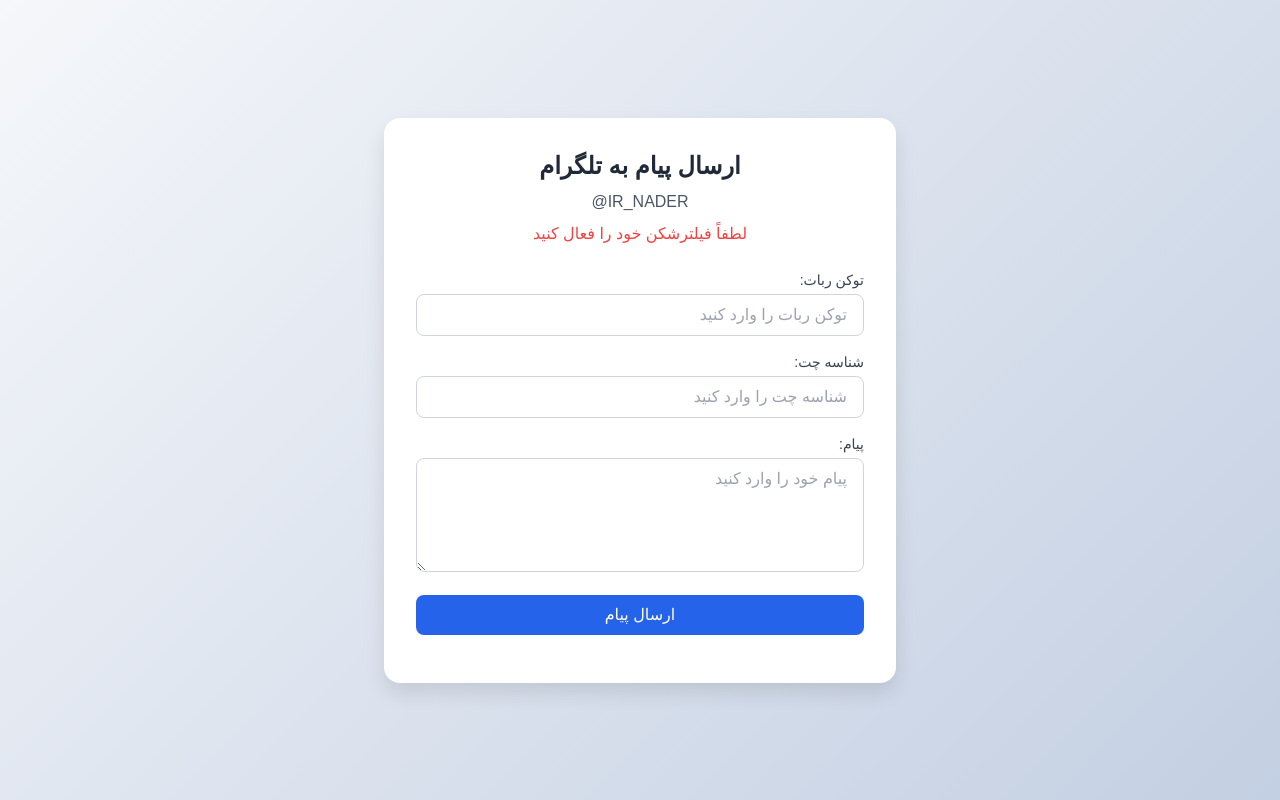
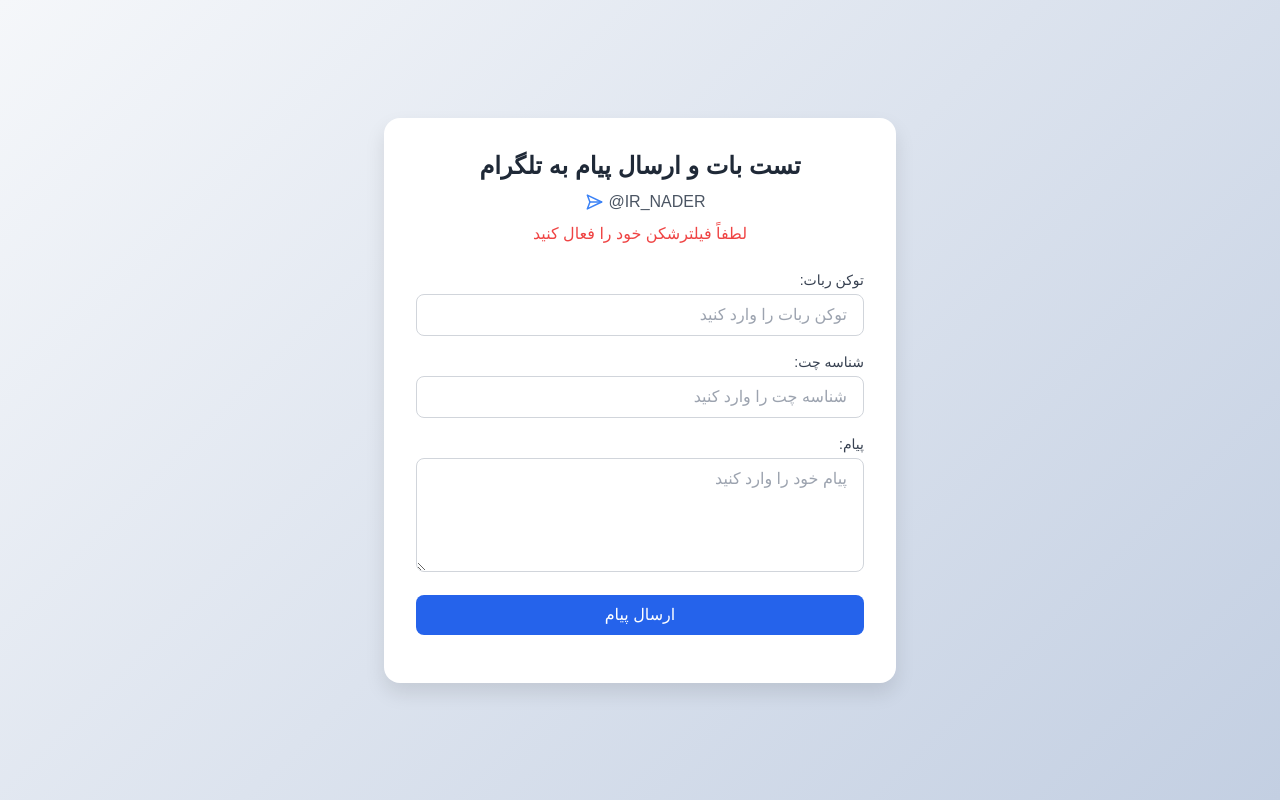
Before and after one commit to 2000nader/send-telegram, a plain HTML site: page index.html in a window 1280 px wide. Drawn offline with nearby package versions, Linux system fonts and the light colour scheme; a small style sheet from the web is missing.

Commit message:
جهت تست بات و ارسال پیام به تلگرام استفاده می شود
در این صفحه با وارد کردن توکن و آیدی خود می توانید بات تلگرام خود را تست کنید

```diff
--- a/index.html
+++ b/index.html
@@ -4,9 +4,7 @@
     <meta charset="UTF-8" />
     <meta name="viewport" content="width=device-width, initial-scale=1.0" />
     <title>ارسال پیام به تلگرام</title>
-    <!-- Tailwind CSS CDN -->
     <link href="https://cdn.jsdelivr.net/npm/tailwindcss@2.2.19/dist/tailwind.min.css" rel="stylesheet" />
-    <!-- فونت ایران‌سنس -->
     <link href="https://cdn.fontcdn.ir/iran-sans/iran-sans.css" rel="stylesheet" />
     <style>
       body {
@@ -47,12 +45,40 @@
         from { opacity: 0; }
         to { opacity: 1; }
       }
+      .copyable-id {
+        display: flex;
+        align-items: center;
+        justify-content: center;
+        cursor: pointer;
+        user-select: none;
+        transition: color 0.2s;
+        /* برای اینکه آیکون در سمت چپ متن باشد (در محیط RTL) */
+        flex-direction: row-reverse;
+      }
+      .copyable-id:hover {
+        color: #3b82f6;
+      }
     </style>
   </head>
   <body>
     <div class="container">
-      <h1 class="text-2xl font-bold text-center text-gray-800 mb-2">ارسال پیام به تلگرام</h1>
-      <p class="text-center text-gray-600 mb-2">IR_NADER@</p>
+      <h1 class="text-2xl font-bold text-center text-gray-800 mb-2">تست بات و ارسال پیام به تلگرام</h1>
+
+      <p
+        class="text-center text-gray-600 mb-2 copyable-id"
+        id="telegram-id"
+        data-id="IR_NADER@"
+        onclick="copyToClipboard('IR_NADER@')"
+      >
+        <svg xmlns="http://www.w3.org/2000/svg" width="18" height="18" viewBox="0 0 24 24" fill="none" stroke="currentColor" stroke-width="2" stroke-linecap="round" stroke-linejoin="round" class="feather feather-send text-blue-500 transform rotate-45 ml-2">
+          <line x1="22" y1="2" x2="11" y2="13"></line>
+          <polygon points="22 2 15 22 11 13 2 9 22 2"></polygon>
+        </svg>
+
+        <span class="ml-2">
+            <bdi>@IR_NADER</bdi>
+        </span>
+      </p>
       <p class="text-center text-red-500 mb-6">لطفاً فیلترشکن خود را فعال کنید</p>
 
       <form class="space-y-4">
@@ -96,23 +122,49 @@
       </form>
 
       <div id="result" class="mt-4 text-center result-message"></div>
+      <div id="copy-message" class="mt-2 text-center result-message"></div>
     </div>
 
     <script src="https://cdn.jsdelivr.net/npm/axios/dist/axios.min.js"></script>
     <script>
+      const copyToClipboard = async (text) => {
+        const copyMsgDiv = document.getElementById('copy-message');
+
+        try {
+          await navigator.clipboard.writeText(text);
+          copyMsgDiv.innerHTML = '<p class="text-blue-500">آیدی در حافظه کپی شد! ✅</p>';
+        } catch (err) {
+          console.error('Failed to copy text: ', err);
+          const textarea = document.createElement('textarea');
+          textarea.value = text;
+          document.body.appendChild(textarea);
+          textarea.select();
+          document.execCommand('copy');
+          document.body.removeChild(textarea);
+          copyMsgDiv.innerHTML = '<p class="text-blue-500">آیدی کپی شد! (روش جایگزین)</p>';
+        }
+
+        setTimeout(() => {
+          copyMsgDiv.innerHTML = '';
+        }, 3000);
+      };
+
       const sendMessageToTelegram = (token, chatId, message) => {
+        document.getElementById('copy-message').innerHTML = '';
+
         axios
-          .get(`https://api.telegram.org/bot${token}/sendMessage?chat_id=${chatId}&text=${message}`)
+          .get(`https://api.telegram.org/bot${token}/sendMessage?chat_id=${chatId}&text=${encodeURIComponent(message)}`)
           .then(response => {
             const resultDiv = document.getElementById('result');
             if (response.data.ok) {
               resultDiv.innerHTML = '<p class="text-green-600">پیام با موفقیت ارسال شد</p>';
             } else {
-              resultDiv.innerHTML = '<p class="text-red-600">خطا در ارسال پیام</p>';
+              const errorDescription = response.data.description || 'خطای نامشخص';
+              resultDiv.innerHTML = `<p class="text-red-600">خطا در ارسال پیام: ${errorDescription}</p>`;
             }
           })
           .catch(error => {
-            document.getElementById('result').innerHTML = `<p class="text-red-600">${error.message}</p>`;
+            document.getElementById('result').innerHTML = `<p class="text-red-600">خطا در اتصال: ${error.message}</p>`;
           });
       };
 
```
